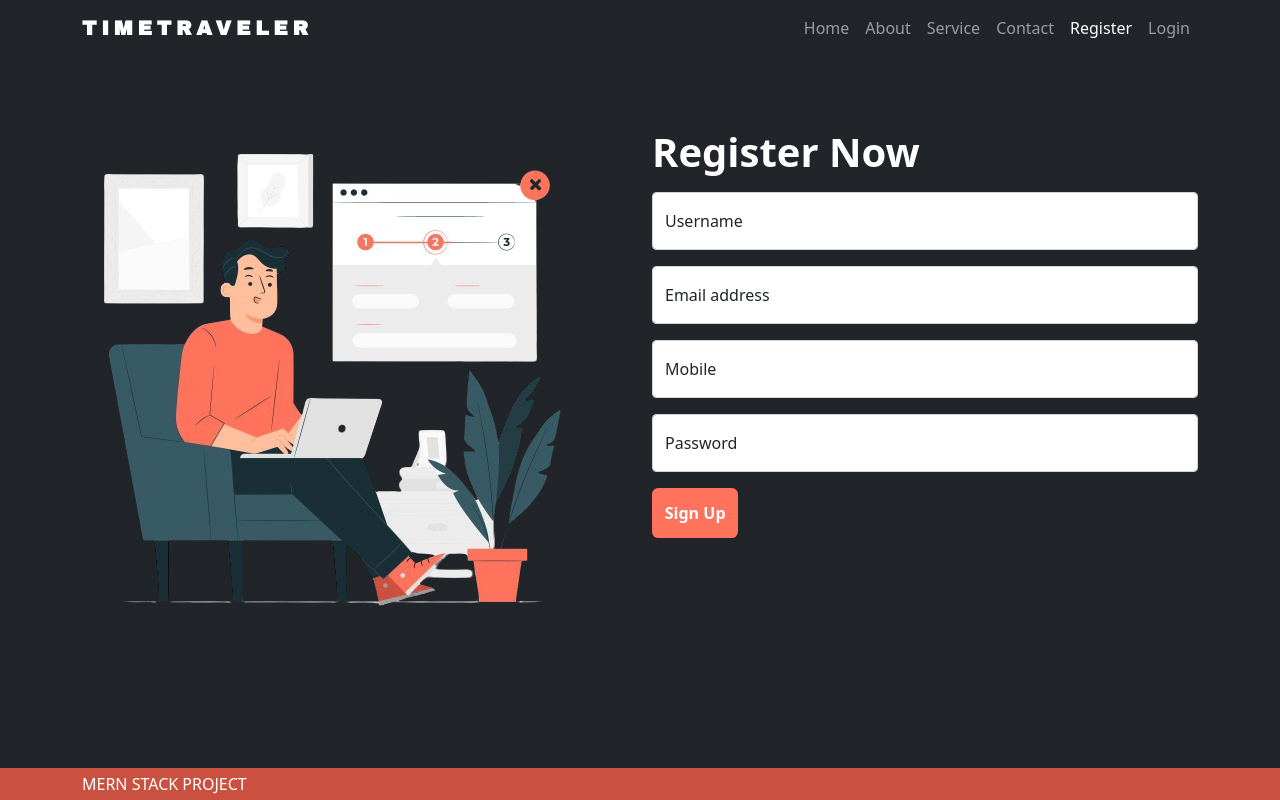
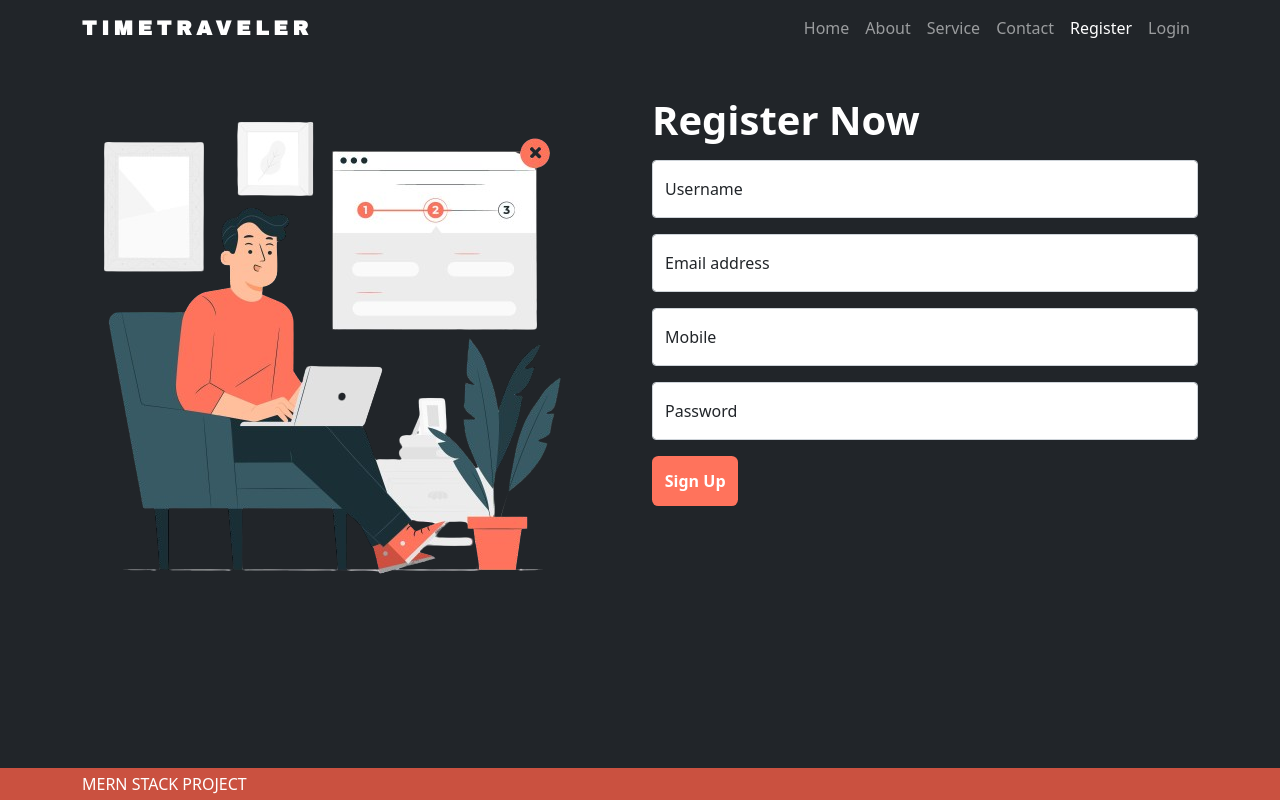
Before and after one commit to saurabh-gawade-29/MERN2023, a React (Vite) app in the folder client/: page /register in a window 1280 px wide. Built offline with nearby package versions, Linux system fonts and the light colour scheme.

Commit message:
margin Update

```diff
--- a/client/src/pages/Contact.jsx
+++ b/client/src/pages/Contact.jsx
@@ -8,12 +8,12 @@
     <>
       <div className="container">
         <div className="row">
-          <div className="col-12 col-sm-12 col-md-6 col-lg-6 my-5">
+          <div className="col-12 col-sm-12 col-md-6 col-lg-6 my-3">
             <div className="wrap-register-img">
               <img src={contactImg} alt="" className="img-fluid" />
             </div>
           </div>
-          <div className="col-12 col-sm-12 col-md-6 col-lg-6 my-5">
+          <div className="col-12 col-sm-12 col-md-6 col-lg-6 my-3">
             <h3 className="display-6 text-white fw-bold mb-3">Contact Now</h3>
             <form className="" onSubmit={handleSubmit}>
               <div className="form-floating mb-3 text-dark">
--- a/client/src/pages/Login.jsx
+++ b/client/src/pages/Login.jsx
@@ -8,12 +8,12 @@
     <>
       <div className="container">
         <div className="row">
-          <div className="col-12 col-sm-12 col-md-6 col-lg-6 my-5">
+          <div className="col-12 col-sm-12 col-md-6 col-lg-6 my-3">
             <div className="wrap-register-img">
               <img src={loginImg} alt="" className="img-fluid" />
             </div>
           </div>
-          <div className="col-12 col-sm-12 col-md-6 col-lg-6 my-5">
+          <div className="col-12 col-sm-12 col-md-6 col-lg-6 my-3">
             <h3 className="display-6 text-white fw-bold mb-3">Login Now</h3>
             <form className="" onSubmit={handleSubmit}>
               <div className="form-floating mb-3">
--- a/client/src/pages/Register.jsx
+++ b/client/src/pages/Register.jsx
@@ -8,12 +8,12 @@
     <>
       <div className="container">
         <div className="row">
-          <div className="col-12 col-sm-12 col-md-6 col-lg-6 my-5">
+          <div className="col-12 col-sm-12 col-md-6 col-lg-6 my-3">
             <div className="wrap-register-img">
               <img src={registerImg} alt="" className="img-fluid" />
             </div>
           </div>
-          <div className="col-12 col-sm-12 col-md-6 col-lg-6 my-5">
+          <div className="col-12 col-sm-12 col-md-6 col-lg-6 my-3">
             <h3 className="display-6 text-white fw-bold mb-3">Register Now</h3>
             <form className="" onSubmit={handleSubmit}>
               <div className="form-floating mb-3 text-dark">
```
